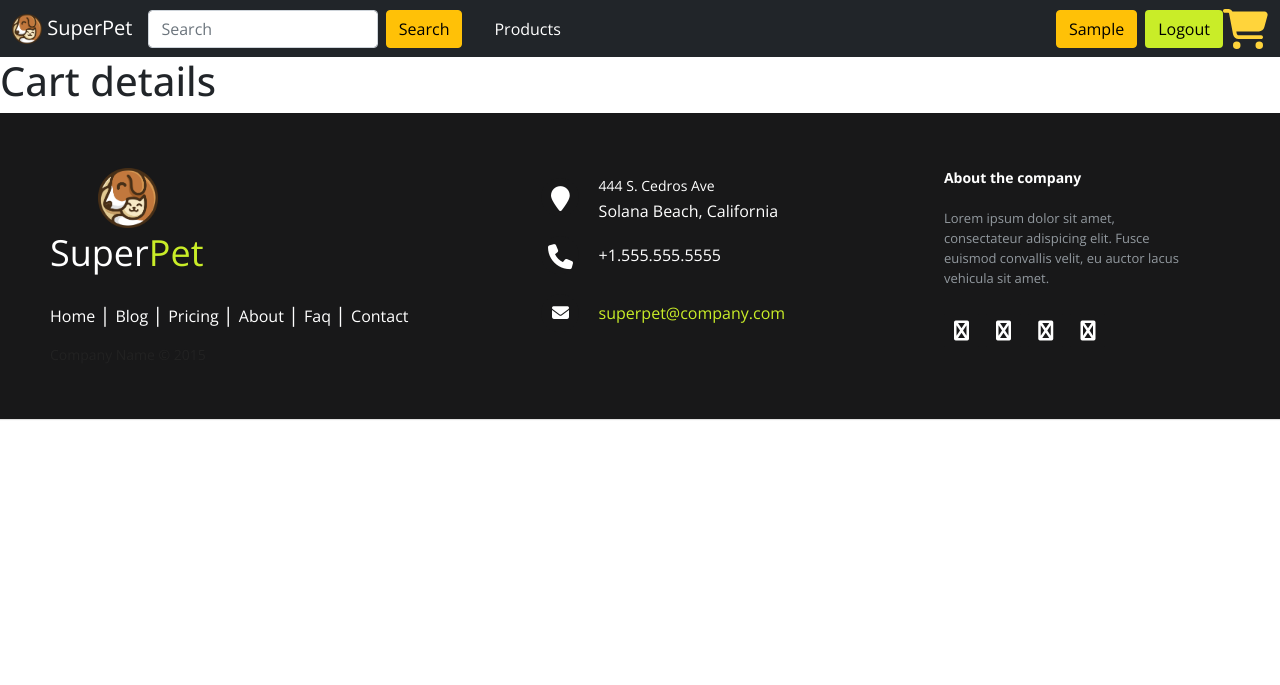
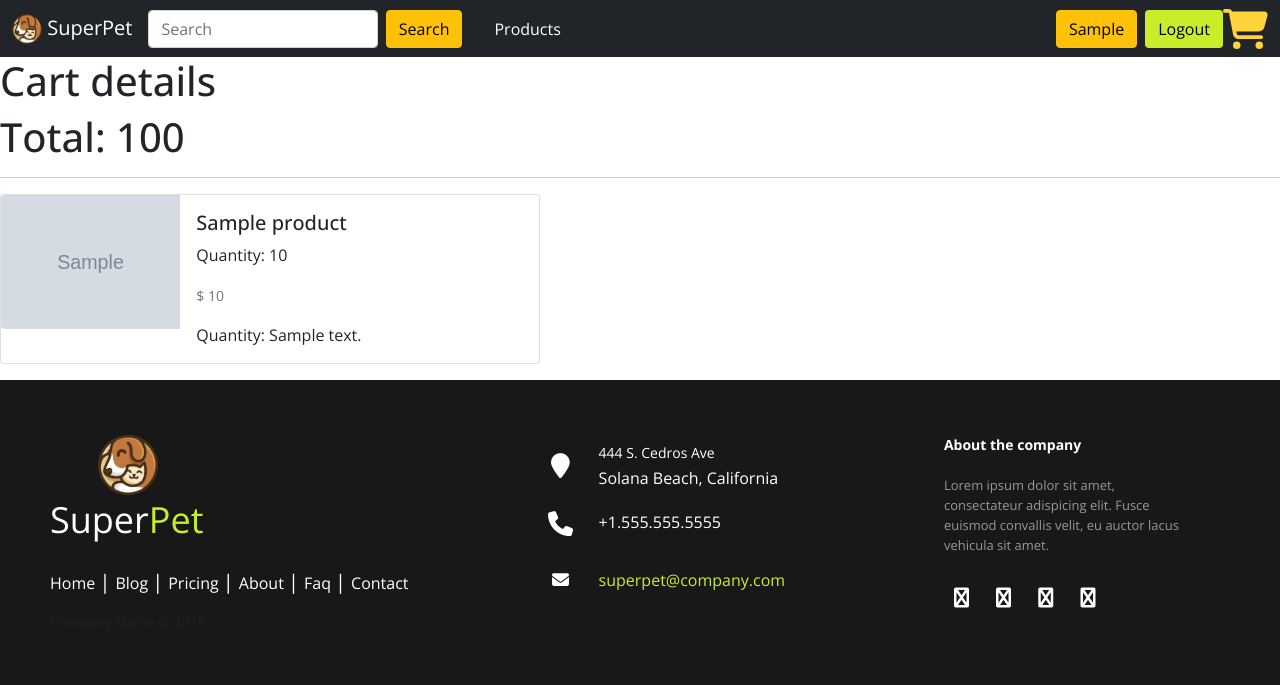
Before and after one commit to aishSolkar02/Django, a Django app: page /cart/ in a window 1280 px wide. Shown: the top 685 px of the page. Run offline with Django 5.2, Linux system fonts and the light colour scheme; a user stored in the database is signed in; tables that the repository leaves empty hold one stand-in row (values such as "Sample post"); grey boxes marked "Sample" are stand-in pictures; some libraries are stand-ins or nearby versions.

Commit message:
cart 31/10/2024

```diff
--- a/superpet/cart/templates/cart.html
+++ b/superpet/cart/templates/cart.html
@@ -1,5 +1,35 @@
 {% extends 'base.html' %}
 
 {% block content %}
-<h1>Cart details</h1>
+      <h1>Cart details</h1>
+      <h1>Total: {{total}}</h1>
+     <hr>
+   {% for cartitem in cartitems %}
+   <div class="card mb-3" style="max-width: 540px;">
+    <div class="row g-0">
+      <div class="col-md-4">
+        <img src="{{cartitem.products.product_image.url}}" class="img-fluid rounded-start" alt="...">
+      </div>
+      <div class="col-md-8">
+        <div class="card-body">
+          <h5 class="card-title">{{cartitem.products}}</h5>
+          <p class="card-text">Quantity: {{cartitem.quantity}}</p>
+          <p class="card-text"><small class="text-muted">$ {{cartitem.products.product_price}}</small></p>
+          <p class="card-text">Quantity: {{cartitem.products.product_description}}</p>
+
+        </div>
+      </div>
+    </div>
+  </div>
+   {% endfor %}
+<!-- {% for cartitem in cartitems%}
+
+    <li>{{cartitem.quantity}}</li>
+
+    <li>{{cartitem.products}}</li>
+    <li>{{cartitem.products.product_price}}</li>
+    <img src="{{cartitem.products.product_image.url}}" alt="">
+    <hr>
+
+{% endfor%} -->
 {% endblock %}
--- a/superpet/cart/views.py
+++ b/superpet/cart/views.py
@@ -1,4 +1,6 @@
 from django.shortcuts import render,HttpResponseRedirect
+from .models import Cart,CartItem
+from products.models import Product
 
 # Create your views here.
 
@@ -6,7 +8,22 @@ def add_to_cart(request,productId):
     print("****************",productId,"***************")
     print(request.user)
     currentUser=request.user
+    cart,created=Cart.objects.get_or_create(user=currentUser)
+    cartitem,created=CartItem.objects.get_or_create(cart=cart,products=Product.customManager.get(id=productId)) #cart from above cart variable
+    quantity=int(request.GET.get("quantity"))
+    if created:
+        cartitem.quantity=quantity
+    else:
+        cartitem.quantity=cartitem.quantity+quantity
+    cartitem.save()
+
     return HttpResponseRedirect("/products")
 
 def show_cart(request):
-    return render(request,"cart.html")
+    currentUser=request.user
+    cart=Cart.objects.get(user=currentUser)
+    cartitems=cart.cartitem_set.all()
+    total=0
+    for cartitem in cartitems:
+        total+=cartitem.quantity*cartitem.products.product_price
+    return render(request,"cart.html",{"cartitems":cartitems,"total":total})
```
